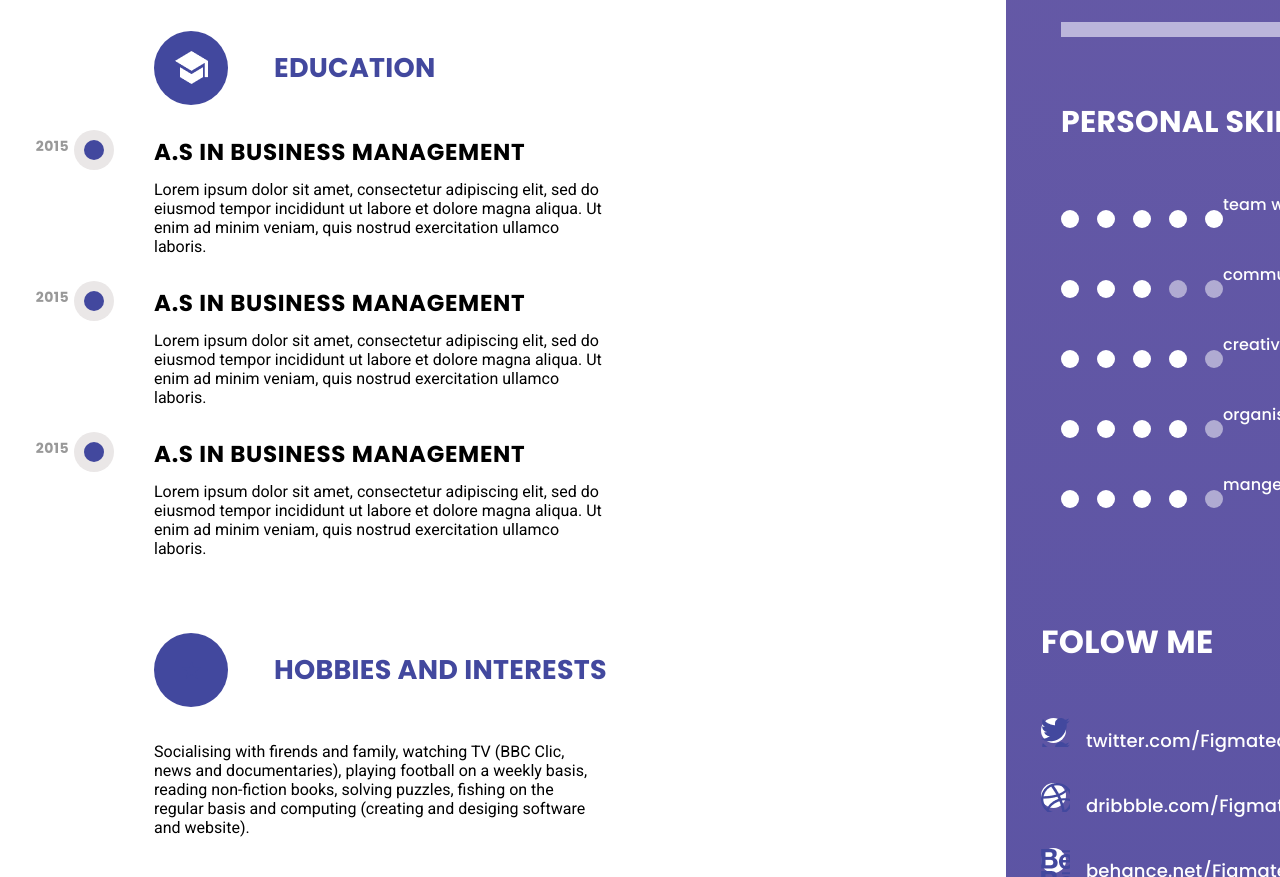
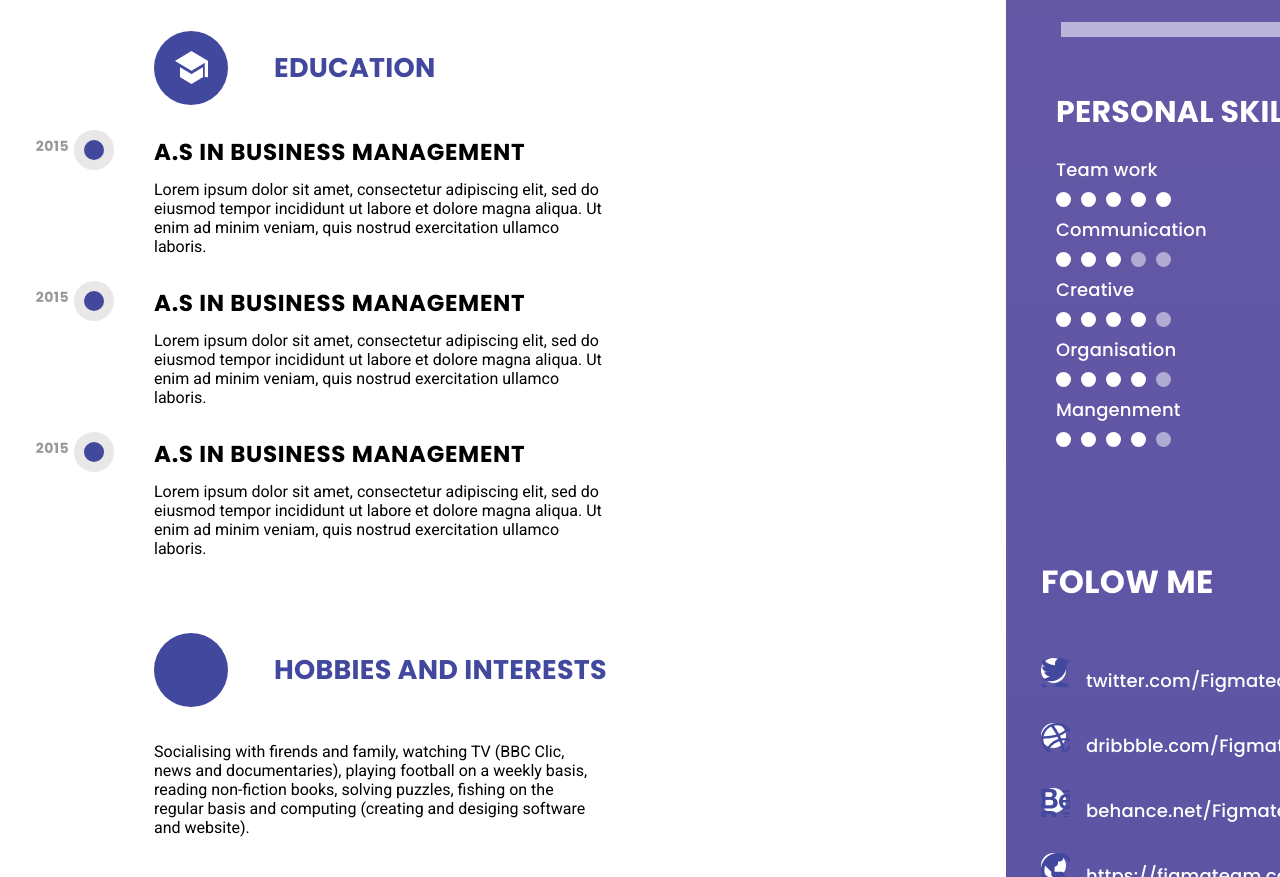
Before and after one commit to IlliaZaichuk/portfolio, a plain HTML site: page index.html in a window 1280 px wide. Shown: the part 1078-1955 px from the top of the page. Drawn offline with Linux system fonts and the light colour scheme.

Commit message:
bug fixed

```diff
--- a/index.html
+++ b/index.html
@@ -217,65 +217,60 @@
         </ul>
 
       </section>
-      <section class="personal-skills">
-        <h3 class="personal-skills-title">PERSONAL SKILLS</h3>
-        <ul class="personal-skills-ul">
-          <li class="personal-skills-list">
+      <section class="Personal-Skills">
+        <h2 class="personal-skills-title">PERSONAL SKILLS</h2>
+        <ul class="personal">
+          <li class="personal-list">
+            <p class="personal-skills-text">Team work</p>
+            <div class="elips">
+              <div class="elips-white"></div>
+              <div class="elips-white"></div>
+              <div class="elips-white"></div>
+              <div class="elips-white"></div>
+              <div class="elips-white"></div>
+            </div>
+          </li>
+          <li>
+            <p class="personal-skills-text">Communication</p>
+            <div class="elips"><div class="elips-white"></div>
+            <div class="elips-white"></div>
+            <div class="elips-white"></div>
+            <div class="elips-greey"></div>
+            <div class="elips-greey"></div></div>
 
-            <div class="elipse-first "></div>
-            <div class="elipse "></div>
-            <div class="elipse "></div>
-            <div class="elipse "></div>
-            <div class="elipse "></div>
-            <p class="personal-skills-text">
-              team work
-            </p>
           </li>
-          <li class="personal-skills-list">
+          <li>
+            <p class="personal-skills-text">Creative</p>
+            <div class="elips">
 
-
-            <div class="elipse-first "></div>
-            <div class="elipse "></div>
-            <div class="elipse "></div>
-            <div class="elipse-another "></div>
-            <div class="elipse-another "></div>
-            <p class="personal-skills-text">
-              communication
-            </p>
+            <div class="elips-white"></div>
+            <div class="elips-white"></div>
+            <div class="elips-white"></div>
+            <div class="elips-white"></div>
+            <div class="elips-greey"></div>
+          </div>
           </li>
-          <li class="personal-skills-list">
-
-            <div class="elipse-first "></div>
-            <div class="elipse "></div>
-            <div class="elipse "></div>
-            <div class="elipse "></div>
-            <div class="elipse-another "></div>
-            <p class="personal-skills-text">
-              creative
-            </p>
+          <li>
+            <p class="personal-skills-text">Organisation</p>
+            <div class="elips">
+            <div class="elips-white"></div>
+            <div class="elips-white"></div>
+            <div class="elips-white"></div>
+            <div class="elips-white"></div>
+            <div class="elips-greey"></div>
+          </div>
           </li>
-          <li class="personal-skills-list">
-
-            <div class="elipse-first "></div>
-            <div class="elipse "></div>
-            <div class="elipse "></div>
-            <div class="elipse "></div>
-            <div class="elipse-another "></div>
-            <p class="personal-skills-text">
-              organisation
-            </p>
+          <li>
+            <p class="personal-skills-text">Mangenment</p>
+            <div class="elips">
+            <div class="elips-white"></div>
+            <div class="elips-white"></div>
+            <div class="elips-white"></div>
+            <div class="elips-white"></div>
+            <div class="elips-greey"></div>
+          </div>
           </li>
-          <li class="personal-skills-list">
-
-            <div class="elipse-first "></div>
-            <div class="elipse "></div>
-            <div class="elipse "></div>
-            <div class="elipse "></div>
-            <div class="elipse-another "></div>
-            <p class="personal-skills-text">
-              mangenment
-            </p>
-          </li>
+        </ul>
       </section>
       <section class="folow_me">
         <h3 class="folow_me-title">FOLOW ME</h3>
--- a/style.css
+++ b/style.css
@@ -513,60 +513,16 @@ ul{
     left:608px
           }
 
-.elipse{
-    width: 18px;
-height: 18px;
-margin-top: 28px;
-margin-left: 18px;
-border-radius: 50%;
-background-color: #FFFFFF;
-float: left;
-}
-.elipse-another{
-    width: 18px;
-    height: 18px;
-    margin-top: 28px;
-    margin-left: 18px;
-    border-radius: 50%;
-    background: rgba(255, 255, 255, 0.5);
-    float: left;
-
-}
-.elipse-first{
-    width: 18px;
-    height: 18px;
-    margin-top: 28px;
-    margin-left: 55px;
-    border-radius: 50%;
-    background-color: #FFFFFF;
-    float: left;
-}
-.personal-skills-text{
-    margin-top: 25px;
-    margin-left: 55px;
-    font-family: 'Poppins';
-    font-style: normal;
-    font-weight: 500;
-    font-size:16px;
-    line-height: 45px;
-    letter-spacing: 0.01em;
-
-    /* white */
-
-    color: #FFFFFF;
-  }
-  .personal-skills-title{
-    margin-top: 50px;
-  margin-left: 55px;
-
-
+          .personal-skills-title {
             /* H3 */
-
           font-family: 'Poppins';
           font-style: normal;
           font-weight: 700;
           font-size: 30px;
           line-height: 70px;
+          margin-left: 50px;
+          margin-top: 40px;
+
           /* identical to box height */
 
           letter-spacing: 0.01em;
@@ -574,6 +530,42 @@ float: left;
           /* white */
 
           color: #FFFFFF;
+          }
+
+          .personal-skills-text {
+            font-family: 'Poppins';
+          font-style: normal;
+          font-weight: 500;
+          font-size: 18px;
+          line-height: 45px;
+          letter-spacing: 0.01em;
+          margin-left: 50px;
+          /* white */
+          color: #FFFFFF;
+
+
+          }
+          ul{
+            list-style-type: none;
+          }
+          .elips-white{
+            width: 15px;
+            height: 15px;
+            border-radius: 50%;
+            background: #FFFFFF;
+            margin-left: 10px;
+          }
+          .elips{
+            display: flex;
+            flex-direction: row;
+            margin-left: 40px;
+          }
+          .elips-greey{
+            width: 15px;
+            height: 15px;
+            border-radius: 50%;
+            background: rgba(255, 255, 255, 0.5);
+            margin-left: 10px;
           }
   .folow_me-title{
     margin-top: 100px;
```
Lines whose indentation alone changed are shown as unchanged.
